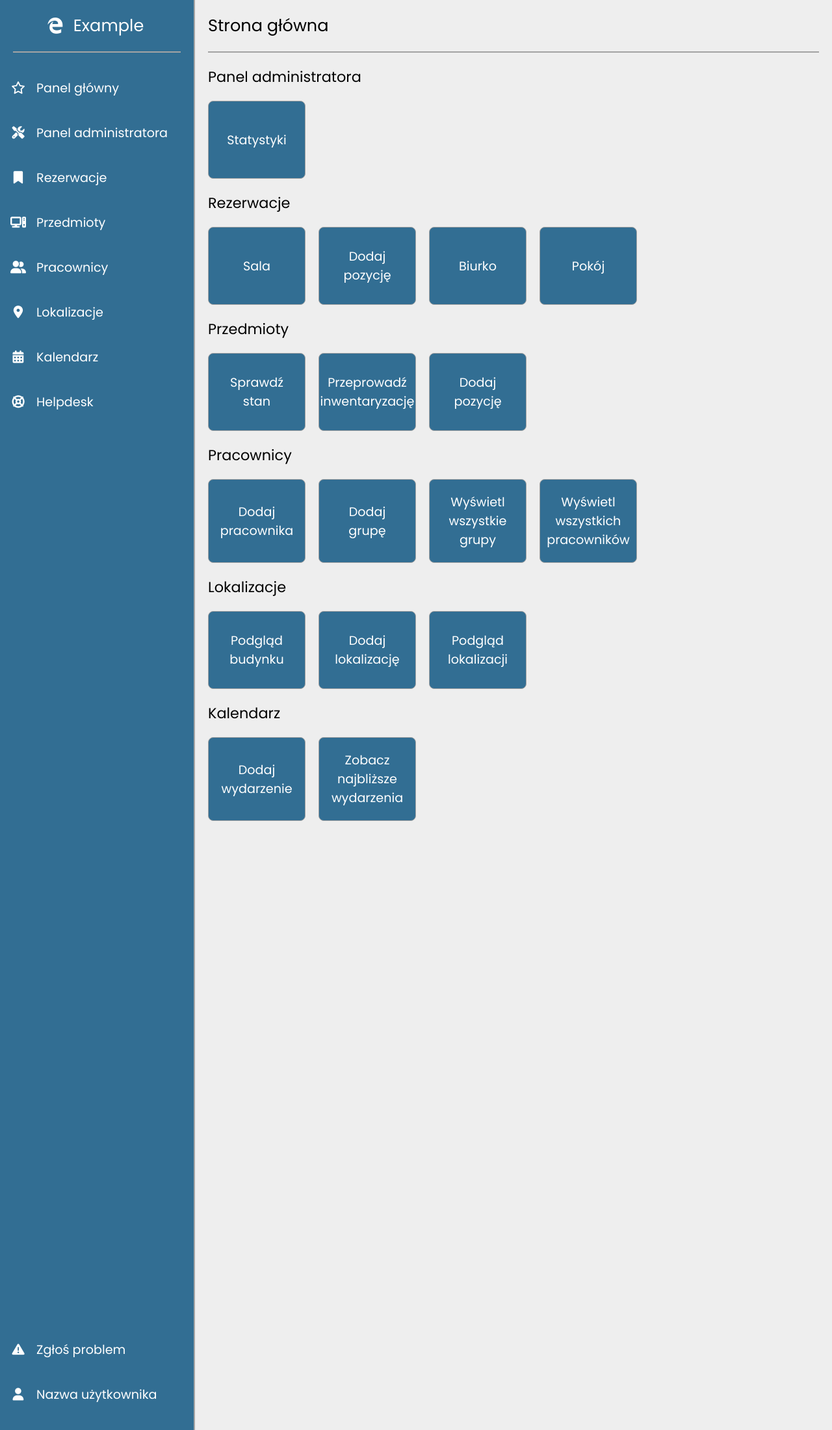
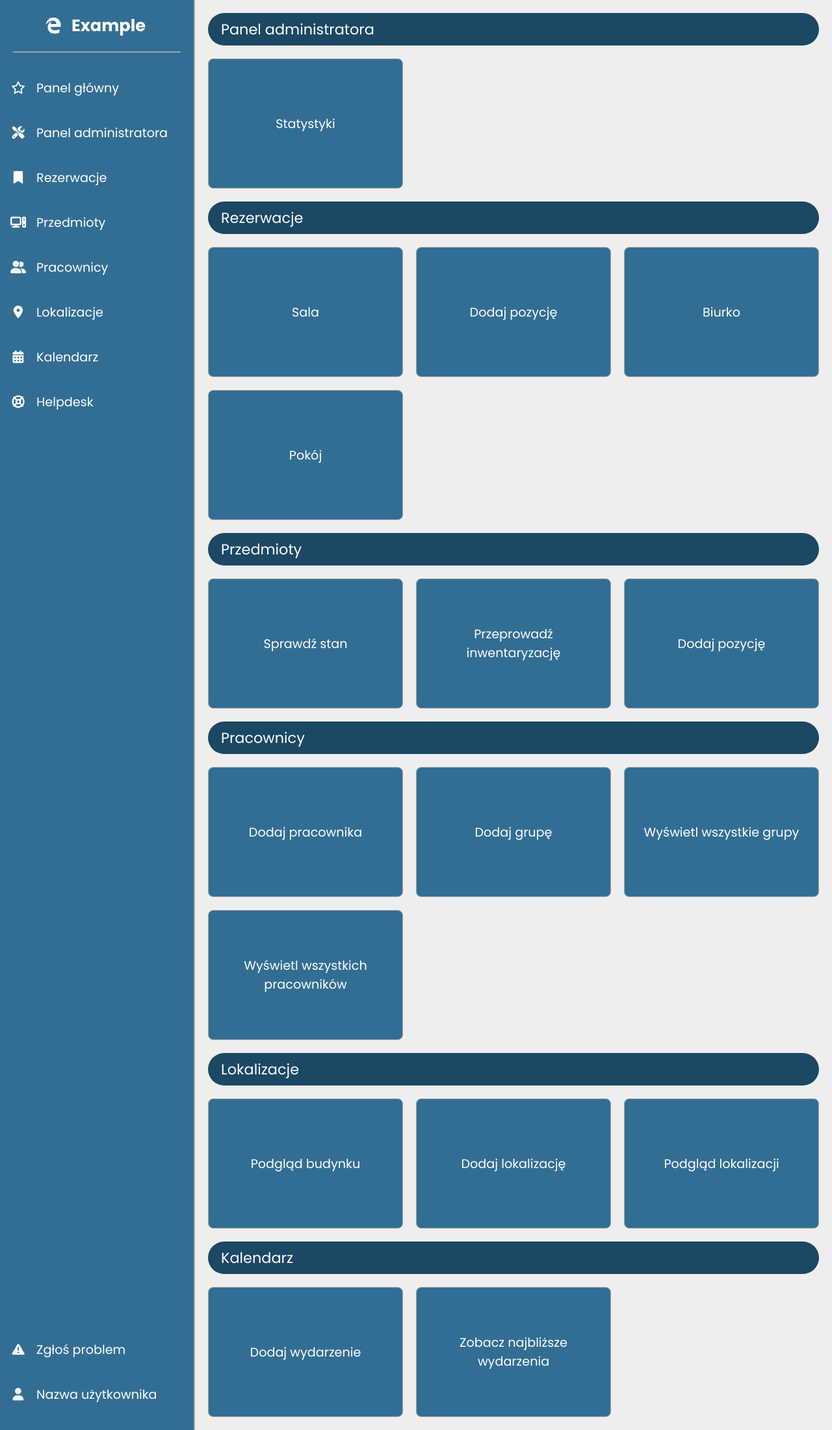
Before and after one commit to SzymonPiatek/Workbench, a Django app: page / in a window 1280 px wide. Shown: the whole page at 65% size. Run offline with Django 5.2, Linux system fonts and the light colour scheme; some libraries are stand-ins or nearby versions.

Commit message:
Home scss

```diff
--- a/website/static/css/styles.css
+++ b/website/static/css/styles.css
@@ -60,6 +60,7 @@ main {
   padding-bottom: 20px;
   border-bottom: 2px #a3a3a3 solid;
   font-size: 1.6rem;
+  font-weight: bold;
 }
 .sidebar .items .item .image {
   width: 1rem;
@@ -77,9 +78,14 @@ main {
   padding-bottom: 20px;
   border-bottom: 2px #a3a3a3 solid;
   font-size: 1.6rem;
+  font-weight: bold;
 }
 .block .title {
   font-size: 1.4rem;
+  background: #1b4865;
+  color: #fff;
+  padding: 8px 8px 8px 20px;
+  border-radius: 50vw;
 }
 .block .elements {
   display: flex;
@@ -87,8 +93,8 @@ main {
   gap: 20px;
 }
 .block .elements .element {
-  aspect-ratio: 1.25;
-  width: 150px;
+  height: 200px;
+  aspect-ratio: 1.5;
   display: flex;
   justify-content: center;
   align-items: center;
--- a/website/static/scss/styles.scss
+++ b/website/static/scss/styles.scss
@@ -57,6 +57,7 @@ main {
         padding-bottom: 20px;
         border-bottom: 2px #a3a3a3 solid;
         font-size: 1.6rem;
+        font-weight: bold;
       }
       .image {
         width: 1rem;
@@ -76,17 +77,22 @@ main {
     padding-bottom: 20px;
     border-bottom: 2px #a3a3a3 solid;
     font-size: 1.6rem;
+    font-weight: bold;
   }
   .title {
     font-size: 1.4rem;
+    background: #1b4865;
+    color: #fff;
+    padding: 8px 8px 8px 20px;
+    border-radius: 50vw;
   }
   .elements {
     display: flex;
     flex-wrap: wrap;
     gap: 20px;
     .element {
-      aspect-ratio: 1.25;
-      width: 150px;
+      height: 200px;
+      aspect-ratio: 1.5;
       display: flex;
       justify-content: center;
       align-items: center;
--- a/website/templates/main_panel.html
+++ b/website/templates/main_panel.html
@@ -4,9 +4,6 @@
 
 {% block content %}
 
-    <div class="block" id="title">
-        {{ page_title }}
-    </div>
     {% for title, block in blocks.items %}
         <div class="block">
             <div class="title">{{ title }}</div>
--- a/website/website/views.py
+++ b/website/website/views.py
@@ -15,7 +15,6 @@ def main_panel(request):
     }
 
     context = {
-        "page_title": "Strona główna",
         "blocks": blocks,
     }
     return render(request, "main_panel.html", context)
```
Also changed, not shown: 1 other file.
